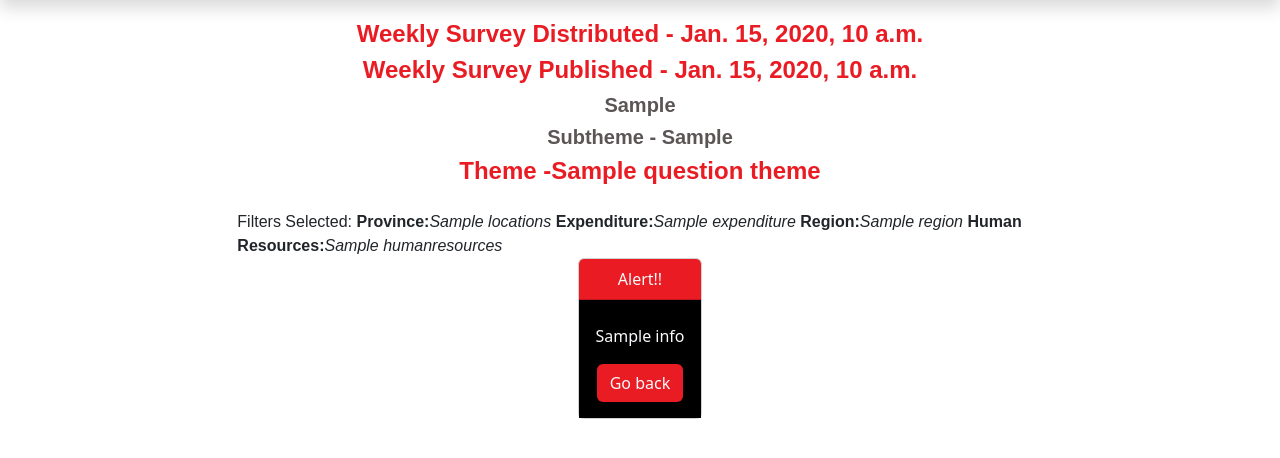
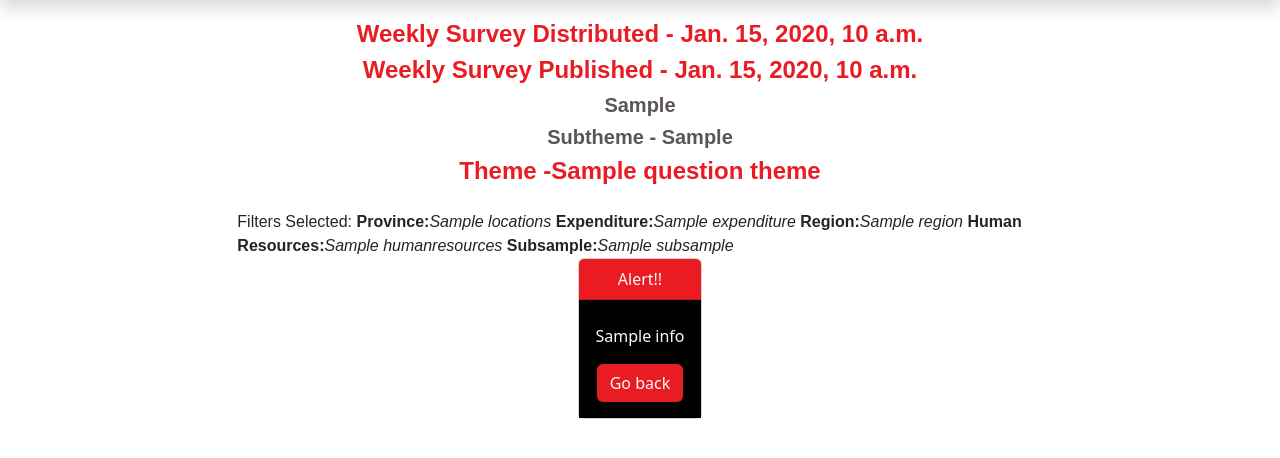
Before and after one commit to ResearchComputingServices/WebAppCICPVersion2, a Django app: template WebsiteApp/templates/index.html in a window 1280 px wide. Shown: the part 58-516 px from the top of the page. Run offline with Django 3.2, Linux system fonts and the light colour scheme; the template is opened without the code that fills it: most values are stand-ins (such as "Sample title", 1, 10 or a date in 2020); some libraries are stand-ins or nearby versions.

Commit message:
Changes refelcting subsample filter

```diff
--- a/WebsiteApp/templates/index.html
+++ b/WebsiteApp/templates/index.html
@@ -42,7 +42,7 @@
                                 {{age_form_filter.as_div}}
                                 {{expenditure_form_filter.as_div}}
                                 {{region_form_filter.as_div}}
-                                {% comment %} {{subsample_form_filter.as_div}} {% endcomment %}
+                                {{subsample_form_filter.as_div}}
                                 {{human_resources_form_filter.as_div}}
                             </div>
 
@@ -81,6 +81,7 @@
                                         {{expenditure_form_filter.as_div}}
                                         {{region_form_filter.as_div}}
                                         {{subsample_form_filter.as_div}}
+                                        {{human_resources_form_filter.as_div}}
                                     </div>
 
                                     <div id="secsearch">
@@ -157,6 +158,9 @@
                         {% endif %}
                         {% if humanresources %}
                         <strong>{% translate "Human Resources:"%}</strong><i>{{humanresources}}</i>
+                        {% endif %}
+                        {% if subsample %}
+                        <strong>{% translate "Subsample:"%}</strong><i>{{subsample}}</i>
                         {% endif %}
                 </div>
 
--- a/WebsiteApp/views.py
+++ b/WebsiteApp/views.py
@@ -38,7 +38,6 @@ def formInitialization():
 def mapSelectedFilterChoices(selectedCodes,selectedChoices):
     filterChoiceMapping = dict(selectedChoices)
     selectedNames = [filterChoiceMapping[code] for code in selectedCodes]
-    print("Inside map func",selectedNames)
     return selectedNames
 
 
--- a/scripts/Controller.py
+++ b/scripts/Controller.py
@@ -47,6 +47,7 @@ def GetUserQuerySet(aQuery):
         qObject = Q()
         for subsample in aQuery.subsample:
             print("Inside Controller - subsample",subsample)
+            subsample=','+subsample
             qObject |= Q(subSample=subsample)
         userQuerySet = userQuerySet.filter(qObject)
 
@@ -63,6 +64,7 @@ def GetUserQuerySet(aQuery):
             print("Inside Controller - region",region)
             qObject |= Q(region=region)
         userQuerySet = userQuerySet.filter(qObject)
+
 
     if len(aQuery.humanresources) != 0:
         qObject = Q()
@@ -141,6 +143,7 @@ def GetUserResponseQuerySet(aQuery, VERBOSE = False):
 
     # Get all users that match the query
     userQuerySet = GetUserQuerySet(aQuery)
+    print("Inside userQuerySet declaration",userQuerySet)
 
     if VERBOSE:
         if surveyQuerySet != None:
```
Also changed, not shown: 1 other file.
